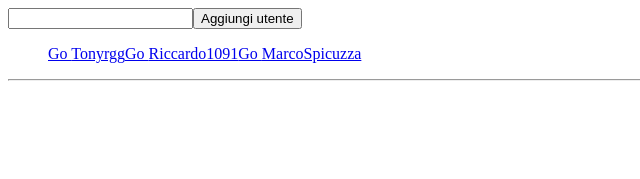
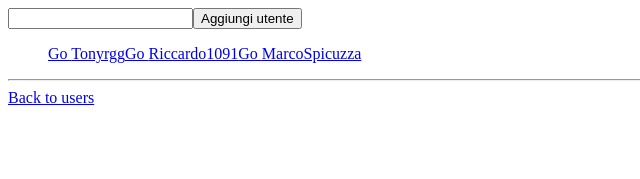
Before and after one commit to Tonyrgg/react-exercises, a React (Create React App) app in the folder my-app/: page /users/MarcoSpicuzza in a window 1280 px wide. Shown: the top 179 px of the page, without its empty margins (0-640 px from the left). Built offline with nearby package versions, Linux system fonts and the light colour scheme; no server answers.

Commit message:
added index

```diff
--- a/my-app/src/App.js
+++ b/my-app/src/App.js
@@ -9,6 +9,7 @@ export function App() {
         return (
             <Routes>
                 <Route path="/users" element={<div><GitHubUserList lista={['Tonyrgg', 'Riccardo1091','MarcoSpicuzza']}/><hr/><Outlet /></div>}>
+                <Route index element={<p>Select a user</p>} />
                     <Route path=":username" element={<ShowGithubUser />} />
                 </Route>
             </Routes>
--- a/my-app/src/GitHubUser.js
+++ b/my-app/src/GitHubUser.js
@@ -1,4 +1,6 @@
 import { useEffect, useState } from "react";
+import { Link } from "react-router-dom"
+
 
 
 export function GitHubUser({username}) {
@@ -18,5 +20,6 @@ const [data, setdata] = useState(null)
     return <div>{data && <div>
             <h1>{data.login}</h1>
             { data.bio ? <p>{data.bio}</p> : "no bio" }
-        </div>}</div>
+        </div>}
+        <Link to="/users">Back to users</Link> </div>
 }
```
